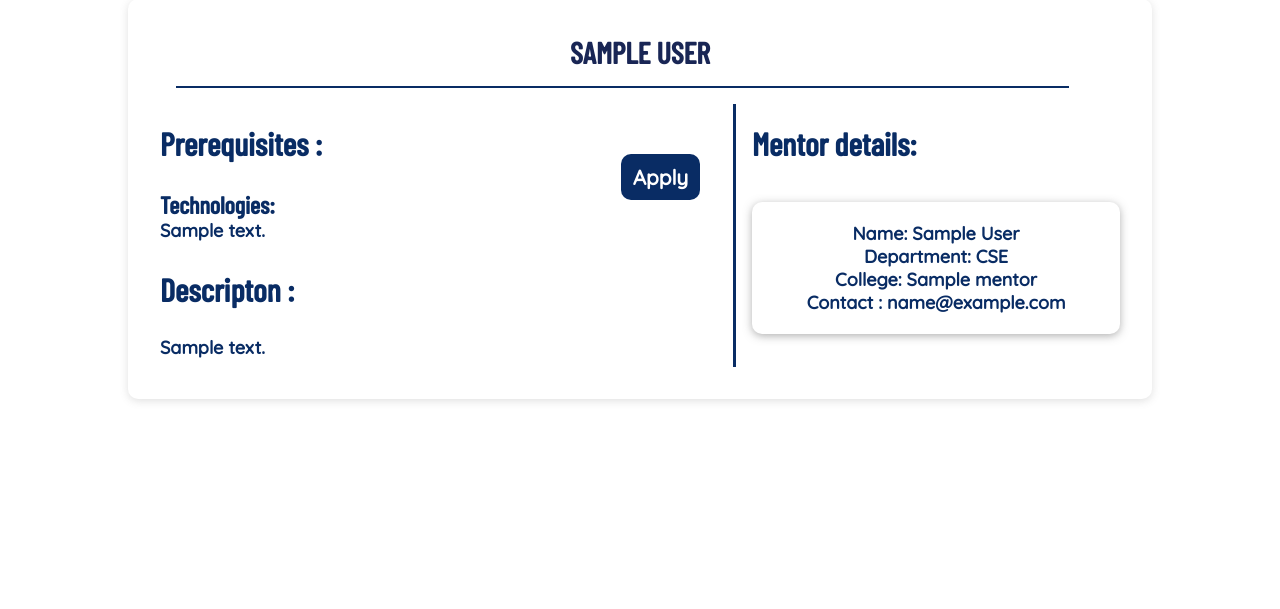
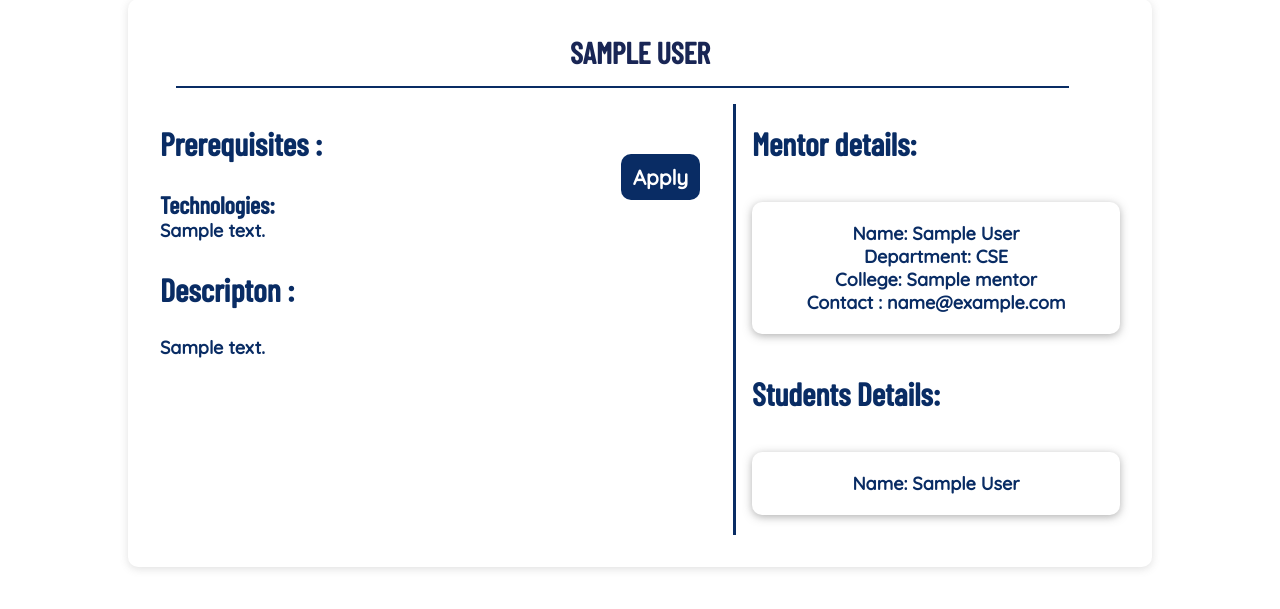
Before and after one commit to YashaswiniJakkam/DigitalHub, a Django app: a page that uses templates/problemstatements/probst.html in a window 1280 px wide. Shown: the part 123-732 px from the top of the page. Run offline with Django 5.2, Linux system fonts and the light colour scheme; tables that the repository leaves empty hold one stand-in row (values such as "Sample post"); some web fonts are replaced.

Commit message:
view student details in problemstatement

```diff
--- a/home/views.py
+++ b/home/views.py
@@ -19,7 +19,8 @@ def problem_statement_detail(request, slug):
 		userrole = request.user.userprofile.role
 	else: userrole = ""
 	mentors = problem_statement.mentors_assigned.all()
-	context = {'statement':problem_statement,'userrole':userrole,'mentors':mentors}
+	students = problem_statement.students_working_on.all()
+	context = {'statement':problem_statement,'userrole':userrole,'mentors':mentors,'students':students}
 	return render(request, 'problemstatements/probst.html', context)
 
 def team(request):
--- a/templates/problemstatements/probst.html
+++ b/templates/problemstatements/probst.html
@@ -133,6 +133,18 @@
 
                     </div>
                 </div>
+                {% if students %}
+                <h3>Students Details:</h3>
+                <div class="mentorcard">
+                    <div class="card_content">
+                    {% for student in students %}
+                            <div class="card_details">
+                                <div class="name">Name: {{student.full_name}}</div>
+                            </div>
+                            {% endfor %}
+                        </div>
+                        <div>
+                {% endif %}
             </div>
     </section>
 </body>
```
